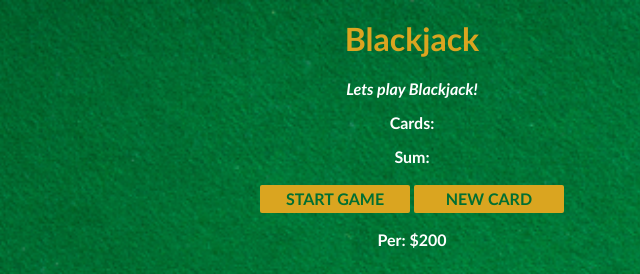
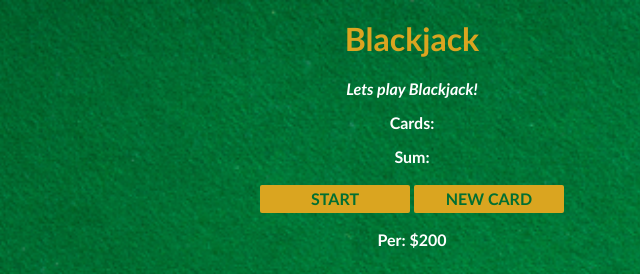
Before and after one commit to oomari/my_second_js_project, a website built with Vite: page index.html in a window 1280 px wide. Shown: the top 274 px of the page, 228-868 px from the left. Built offline with nearby package versions, Linux system fonts and the light colour scheme.

Commit message:
Updated start button text

```diff
--- a/index.html
+++ b/index.html
@@ -7,7 +7,7 @@
         <p id="message-el">Lets play Blackjack!</p>
         <p id="cards-el">Cards:</p>
         <p id="sum-el">Sum:</p>
-        <button onclick="startGame()">START GAME</button>
+        <button onclick="startGame()">START</button>
         <button onclick="newCard()">NEW CARD</button>
         <p id="player-el"></p>
         <script src="index.js"></script>
```
